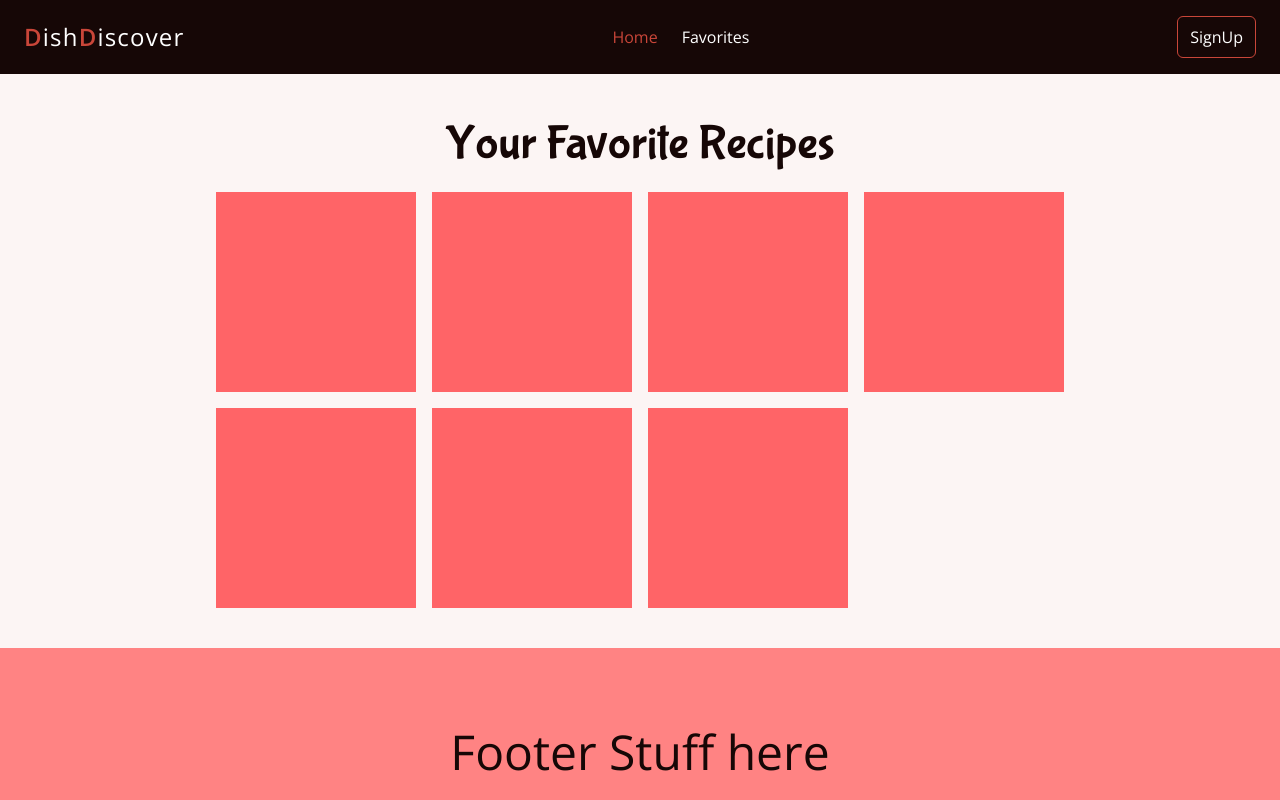
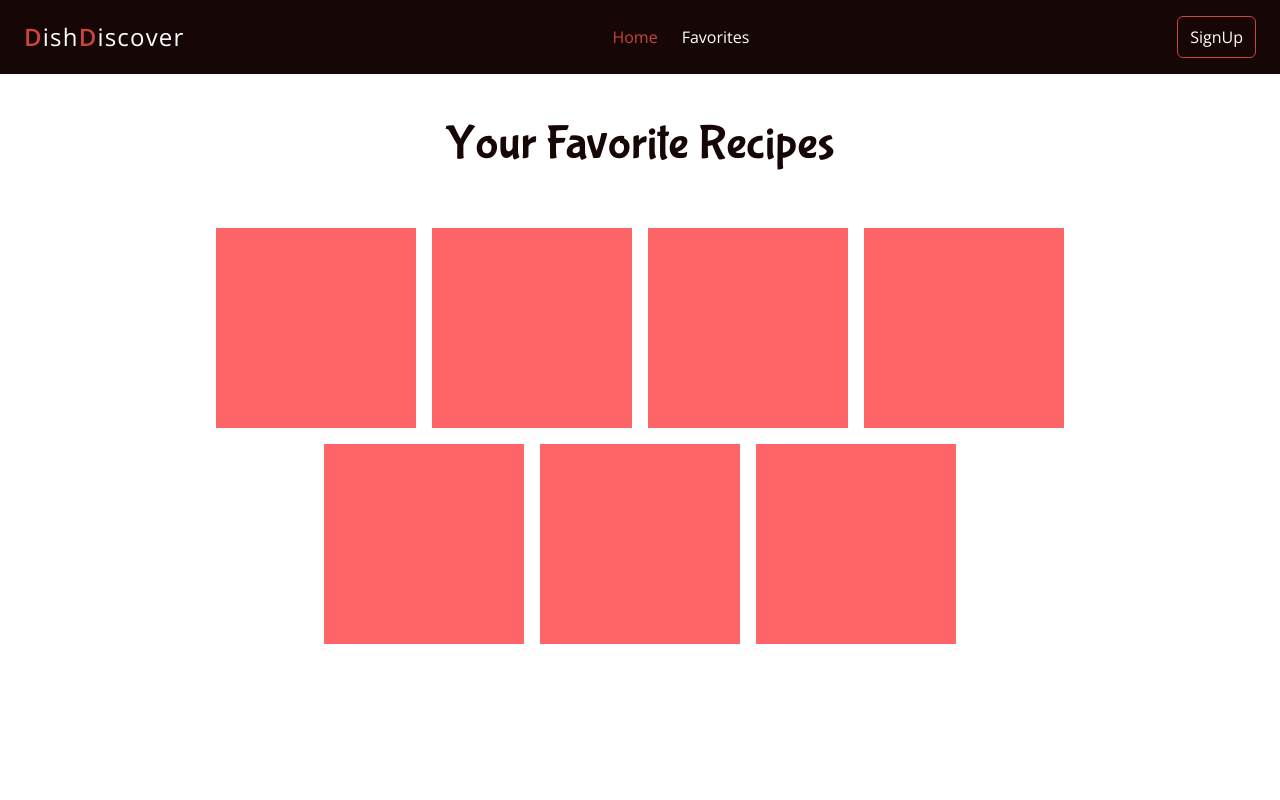
Before and after one commit to Yosity/DishDiscover, a Next.js app: page /favorites in a window 1280 px wide. Shown: the top 800 px of the page. Built offline with nearby package versions, Linux system fonts and the light colour scheme; a web font is replaced by a local one.

Commit message:
added heart icon to favorite recipes

```diff
--- a/src/app/favorites/page.tsx
+++ b/src/app/favorites/page.tsx
@@ -1,11 +1,11 @@
 import { bubblegum } from "@/utils/fonts";
 export default function Favorites() {
   return (
-    <div className=" flex flex-col justify-between gap-6 w-full max-w-[1500px] mt-30 mb-10 ">
-      <h2 className={` ${bubblegum.className} text-center text-5xl`}>
+    <div className="  w-full max-w-[1500px] pt-30 pb-10 min-h-[100vh] bg-white ">
+      <h2 className={` ${bubblegum.className} text-center text-5xl mb-15`}>
         Your Favorite Recipes
       </h2>
-      <section className="grid grid-cols-4 max-lg:grid-cols-2 max-sm:grid-cols-1 gap-[1rem] max-w-[1000px] m-auto ">
+      <section className="flex flex-wrap justify-center m-auto gap-[1rem] max-w-[1000px] ">
         <div className="w-[200px] h-[200px] bg-red-400"></div>
         <div className="w-[200px] h-[200px] bg-red-400"></div>
         <div className="w-[200px] h-[200px] bg-red-400"></div>
--- a/src/components/RecipeCard.tsx
+++ b/src/components/RecipeCard.tsx
@@ -1,5 +1,7 @@
 "use client";
 import Link from "next/link";
+import { FaHeart } from "react-icons/fa";
+import { useState } from "react";
 export default function RecipeCard({
   id,
   title,
@@ -9,11 +11,13 @@ export default function RecipeCard({
   title: string;
   image: string;
 }) {
+  const [liked, setLiked] = useState(false);
   return (
+    <div className="relative z-40  max-w-[300px] w-full">
       <Link
         href={`/${id}`}
         key={id}
-      className=" group justify-self-center align-self-start border border-red-600 overflow-hidden pb-3 rounded-lg max-w-[300px] w-full bg-container flex flex-col justify-start items-center text-center gap-y-[20px] hover:bg-containerHover duration-300"
+        className=" group justify-self-center align-self-start border border-red-600 overflow-hidden pb-3 rounded-lg w-full h-full bg-container flex flex-col justify-start items-center text-center gap-y-[20px] hover:bg-containerHover duration-300"
       >
         <div className=" overflow-hidden h-[180px] md:h-[200px] w-full min-w-[280px]">
           <img
@@ -28,5 +32,14 @@ export default function RecipeCard({
         </div>
         <p className=" max-w-[260px] font-bold">{title}</p>
       </Link>
+      <FaHeart
+        size={35}
+        className={`duration-150 p-2 bg-black/50 backdrop-filter-[15px] top-1 right-1 ${
+          liked ? "text-red-500" : "text-white"
+        } rounded-lg z-999 absolute `}
+        onClick={() => setLiked(!liked)}
+        style={{ cursor: "pointer" }}
+      />
+    </div>
   );
 }
```
Also changed, not shown: package.json (+5 -4 lines), 1 other file (tests, documents, lock files or other folders). Lines whose indentation alone changed are shown as unchanged.
